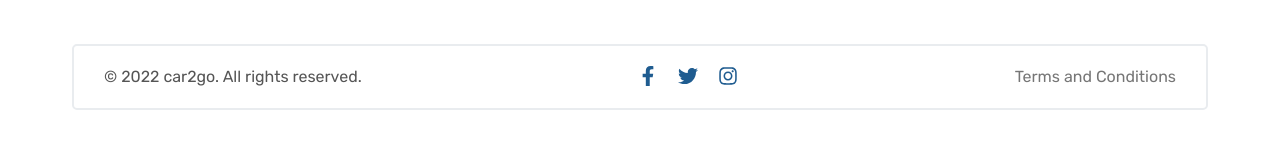
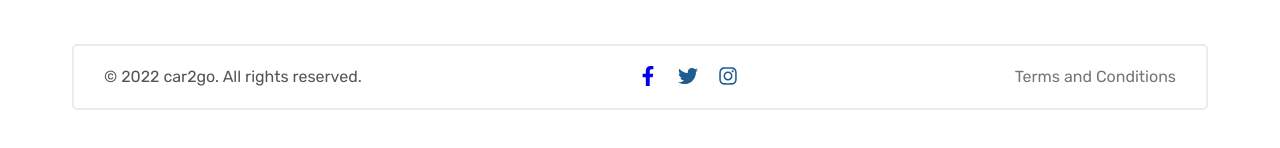
Before and after one commit to ivana7f/car2go, a React (Create React App) app: page / in a window 1280 px wide. Shown: the part 2438-2586 px from the top of the page. Built offline with nearby package versions, Linux system fonts and the light colour scheme.

Commit message:
fixing icons

```diff
--- a/src/Components/Footer/Footer.js
+++ b/src/Components/Footer/Footer.js
@@ -93,13 +93,7 @@ function Footer() {
             <ul>
               <li>
                 <a href="#">
-                  <IconContext.Provider
-                    value={{ className: `${classes.icon}` }}
-                  >
-                    <div>
-                      <FaFacebookF />
-                    </div>
-                  </IconContext.Provider>
+                  <FaFacebookF size="2rem" color="" />
                 </a>
               </li>
               <li>
```
